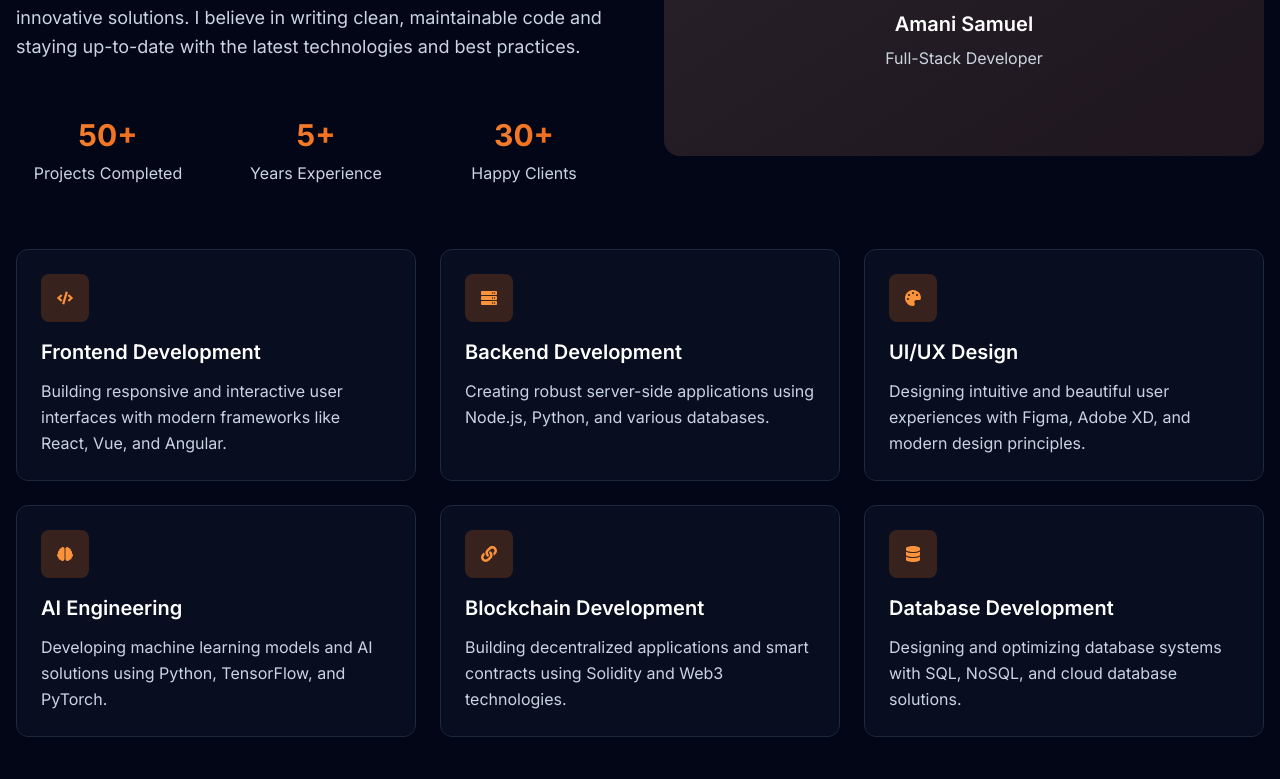
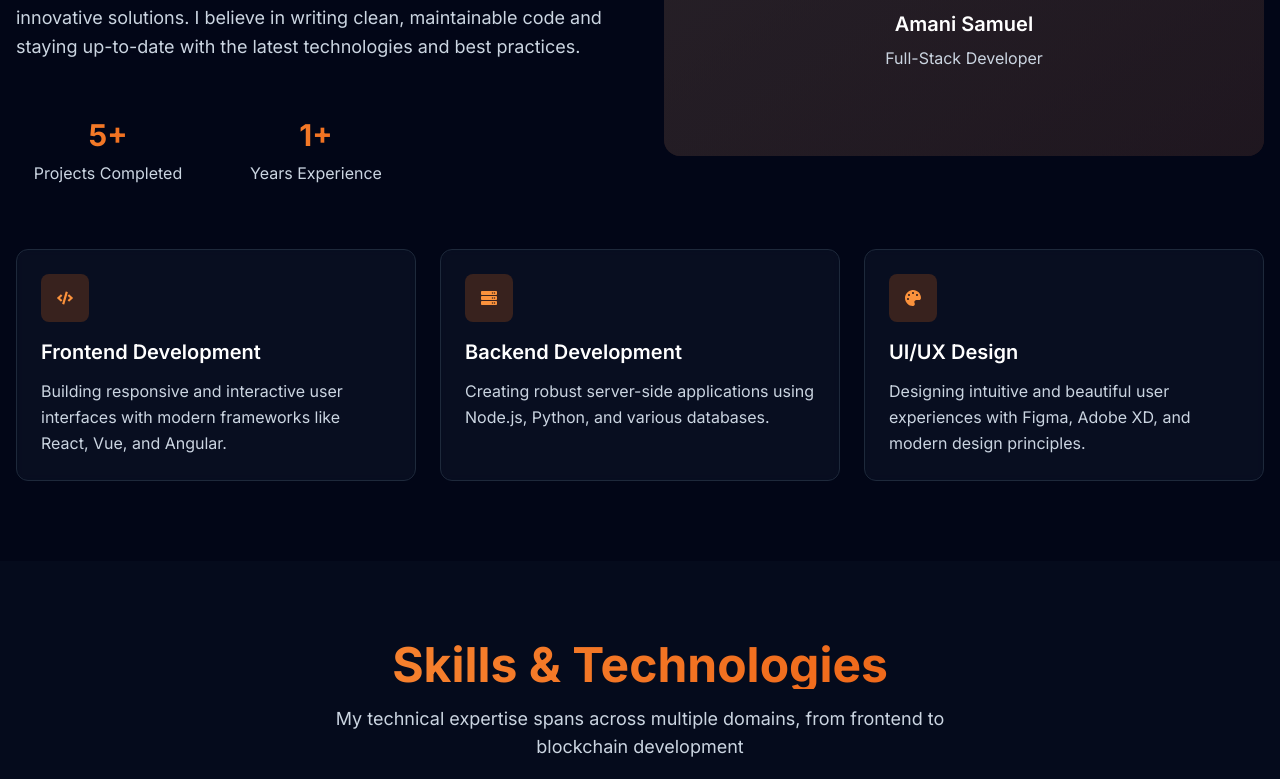
Before and after one commit to Amani-Ishimwe/Portofolio_site, a React (Vite) app: page / in a window 1280 px wide. Shown: the part 1321-2100 px from the top of the page. Built offline with nearby package versions, Linux system fonts and the light colour scheme.

Commit message:
final version

```diff
--- a/src/components/About.jsx
+++ b/src/components/About.jsx
@@ -16,21 +16,6 @@ const About = () => {
       icon: <FaPalette />,
       title: 'UI/UX Design',
       description: 'Designing intuitive and beautiful user experiences with Figma, Adobe XD, and modern design principles.'
-    },
-    {
-      icon: <FaBrain />,
-      title: 'AI Engineering',
-      description: 'Developing machine learning models and AI solutions using Python, TensorFlow, and PyTorch.'
-    },
-    {
-      icon: <FaLink />,
-      title: 'Blockchain Development',
-      description: 'Building decentralized applications and smart contracts using Solidity and Web3 technologies.'
-    },
-    {
-      icon: <FaDatabase />,
-      title: 'Database Development',
-      description: 'Designing and optimizing database systems with SQL, NoSQL, and cloud database solutions.'
     }
   ]
 
@@ -52,9 +37,8 @@ const About = () => {
           </h3>
 
           <p className="text-lg text-dark-300 leading-relaxed">
-            I'm a passionate full-stack developer with expertise spanning from frontend development to blockchain technology.
-            With over 5 years of experience in the tech industry, I've worked on diverse projects that have shaped my
-            understanding of modern software development.
+            I’m a dedicated developer with hands-on experience in both backend and frontend development, as well as UI/UX design.
+            Driven by curiosity and a passion for learning, I’m continually expanding my skills and embracing new challenges to grow.
           </p>
 
           <p className="text-lg text-dark-300 leading-relaxed">
@@ -66,17 +50,17 @@ const About = () => {
           {/* Stats */}
           <div className="grid grid-cols-3 gap-6 pt-8">
             <div className="text-center">
-              <div className="text-3xl font-bold gradient-text mb-2">50+</div>
+              <div className="text-3xl font-bold gradient-text mb-2">5+</div>
               <div className="text-dark-300">Projects Completed</div>
             </div>
             <div className="text-center">
-              <div className="text-3xl font-bold gradient-text mb-2">5+</div>
+              <div className="text-3xl font-bold gradient-text mb-2">1+</div>
               <div className="text-dark-300">Years Experience</div>
             </div>
-            <div className="text-center">
-              <div className="text-3xl font-bold gradient-text mb-2">30+</div>
+            {/*<div className="text-center">
+              <div className="text-3xl font-bold gradient-text mb-2">1+</div>
               <div className="text-dark-300">Happy Clients</div>
-            </div>
+            </div>*/}
           </div>
         </div>
 
--- a/src/components/Contact.jsx
+++ b/src/components/Contact.jsx
@@ -1,5 +1,5 @@
 import { useState } from 'react'
-import { FaEnvelope, FaPhone, FaMapMarkerAlt, FaGithub, FaLinkedin, FaTwitter } from 'react-icons/fa'
+import { FaEnvelope, FaPhone, FaMapMarkerAlt, FaGithub, FaLinkedin, FaTwitter, FaInstagram } from 'react-icons/fa'
 
 const Contact = () => {
   const [formData, setFormData] = useState({
@@ -36,7 +36,8 @@ const Contact = () => {
   const socialLinks = [
     { icon: <FaGithub />, href: '#', label: 'GitHub' },
     { icon: <FaLinkedin />, href: '#', label: 'LinkedIn' },
-    { icon: <FaTwitter />, href: '#', label: 'Twitter' }
+    { icon: <FaTwitter />, href: '#', label: 'Twitter' },
+    { icon: <FaInstagram />, href: '#', label: 'Instagram' }
   ]
 
   const validateForm = () => {
--- a/src/components/Experience.jsx
+++ b/src/components/Experience.jsx
@@ -4,54 +4,14 @@ const Experience = () => {
   const experiences = [
     {
       id: 1,
-      title: 'Senior Full-Stack Developer',
-      company: 'TechCorp Solutions',
-      period: '2023 - Present',
+      title: 'UI/UX Designer',
+      company: 'Personal Project: Menya Bot',
+      period: '2025 - Present',
       location: 'Remote',
-      description: 'Leading development of enterprise-level applications using React, Node.js, and cloud technologies. Mentoring junior developers and implementing best practices.',
+      description: 'An AI chatbot designed to assist users with knowing what is going on with their body',
       technologies: ['React', 'Node.js', 'AWS', 'Docker', 'MongoDB'],
       type: 'Full-time'
     },
-    {
-      id: 2,
-      title: 'Blockchain Developer',
-      company: 'DeFi Innovations',
-      period: '2022 - 2023',
-      location: 'San Francisco, CA',
-      description: 'Developed smart contracts and DeFi protocols using Solidity and Web3.js. Built decentralized applications for yield farming and liquidity pools.',
-      technologies: ['Solidity', 'Web3.js', 'Ethereum', 'React', 'Hardhat'],
-      type: 'Contract'
-    },
-    {
-      id: 3,
-      title: 'AI/ML Engineer',
-      company: 'DataTech Labs',
-      period: '2021 - 2022',
-      location: 'New York, NY',
-      description: 'Built machine learning models for predictive analytics and natural language processing. Implemented AI solutions for customer service automation.',
-      technologies: ['Python', 'TensorFlow', 'PyTorch', 'FastAPI', 'Docker'],
-      type: 'Full-time'
-    },
-    {
-      id: 4,
-      title: 'Frontend Developer',
-      company: 'WebSolutions Inc',
-      period: '2020 - 2021',
-      location: 'Austin, TX',
-      description: 'Developed responsive web applications using React and modern JavaScript. Collaborated with design teams to implement pixel-perfect UI/UX.',
-      technologies: ['React', 'TypeScript', 'CSS3', 'Git', 'Figma'],
-      type: 'Full-time'
-    },
-    {
-      id: 5,
-      title: 'Backend Developer',
-      company: 'StartupXYZ',
-      period: '2019 - 2020',
-      location: 'Seattle, WA',
-      description: 'Built RESTful APIs and microservices using Node.js and Express. Implemented database solutions and authentication systems.',
-      technologies: ['Node.js', 'Express', 'PostgreSQL', 'Redis', 'JWT'],
-      type: 'Full-time'
-    }
   ]
 
   return (
--- a/src/index.css
+++ b/src/index.css
@@ -1,4 +1,5 @@
 @import url('https://fonts.googleapis.com/css2?family=Inter:wght@300;400;500;600;700;800;900&family=JetBrains+Mono:wght@400;500;600;700&display=swap');
+
 @tailwind base;
 @tailwind components;
 @tailwind utilities;
```
